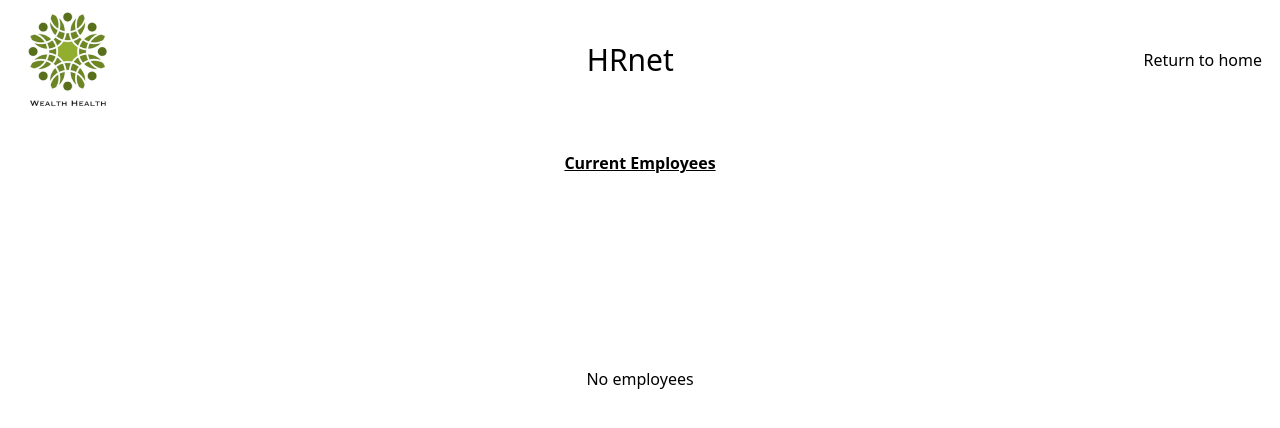
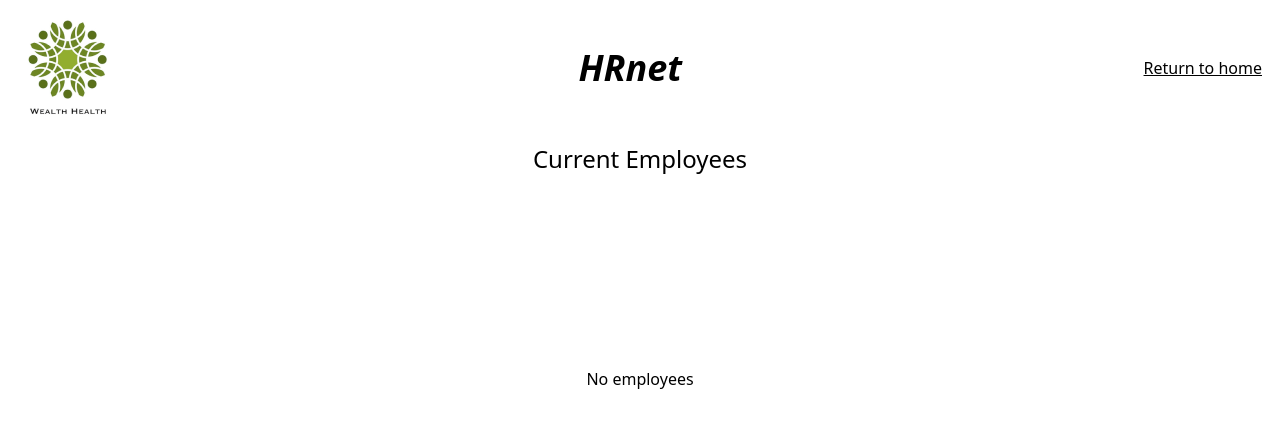
Before and after one commit to soun1005/op-p14_HRNet, a React (Create React App) app: page /employees in a window 1280 px wide. Shown: the top 428 px of the page. Built offline with nearby package versions, Linux system fonts and the light colour scheme.

Commit message:
margins and text size and decorations

```diff
--- a/src/components/NavBar.tsx
+++ b/src/components/NavBar.tsx
@@ -8,15 +8,18 @@ interface NavBarProps {
 
 const NavBar: React.FC<NavBarProps> = ({ page, link }) => {
   return (
-    <div className="h-35 mb-2 flex items-center justify-between px-2.5 pt-2">
+    <div className="h-35 mb-6 flex items-center justify-between px-2.5 pt-4">
       <NavLink to={'/'}>
         <img src={Logo} alt="logo" />
       </NavLink>
 
-      <div className="flex flex-grow items-center justify-center text-3xl">
+      <div className="flex flex-grow items-center justify-center text-4xl font-bold italic">
         HRnet
       </div>
-      <NavLink to={link} className="ml-auto">
+      <NavLink
+        to={link}
+        className="ml-auto rounded underline transition duration-150 hover:bg-sub-green hover:text-white"
+      >
         {page}
       </NavLink>
     </div>
--- a/src/components/table/Table.tsx
+++ b/src/components/table/Table.tsx
@@ -156,7 +156,7 @@ export function BasicTable({ tableData }: { tableData: FormValues[] }) {
       </table>
       {/* <button onClick={() => table.setPageIndex(0)}>First Page</button> */}
 
-      <div className="btnWrap mt-8 flex w-full justify-between">
+      <div className="btnWrap mt-16 flex w-full justify-between">
         <button
           className=" rounded-lg border bg-sub-green px-5 py-1 text-slate-100"
           disabled={!table.getCanPreviousPage()}
--- a/src/pages/Employees.tsx
+++ b/src/pages/Employees.tsx
@@ -13,9 +13,7 @@ const Employees = () => {
   return (
     <div className="h-full">
       <NavBar page="Return to home" link={'/'} />
-      <h1 className="my-10 text-center font-extrabold underline">
-        Current Employees
-      </h1>
+      <h1 className="mb-6 text-center text-2xl">Current Employees</h1>
       {storedData.length === 0 ? (
         <span className="align-center mt-48 flex h-full w-full justify-center">
           No employees
--- a/src/pages/Home.tsx
+++ b/src/pages/Home.tsx
@@ -90,7 +90,7 @@ const Home = () => {
     <div className="relative h-screen">
       <NavBar page="View Employees" link={'/employees'} />
       <div className="formContainer max-w-6/12 relative mx-auto flex h-full max-w-xs flex-col items-center">
-        <h2 className="mb-8 text-xl">Create Employee</h2>
+        <h2 className="mb-6 text-center text-2xl">Create Employee</h2>
 
         <form
           action="#"
```
